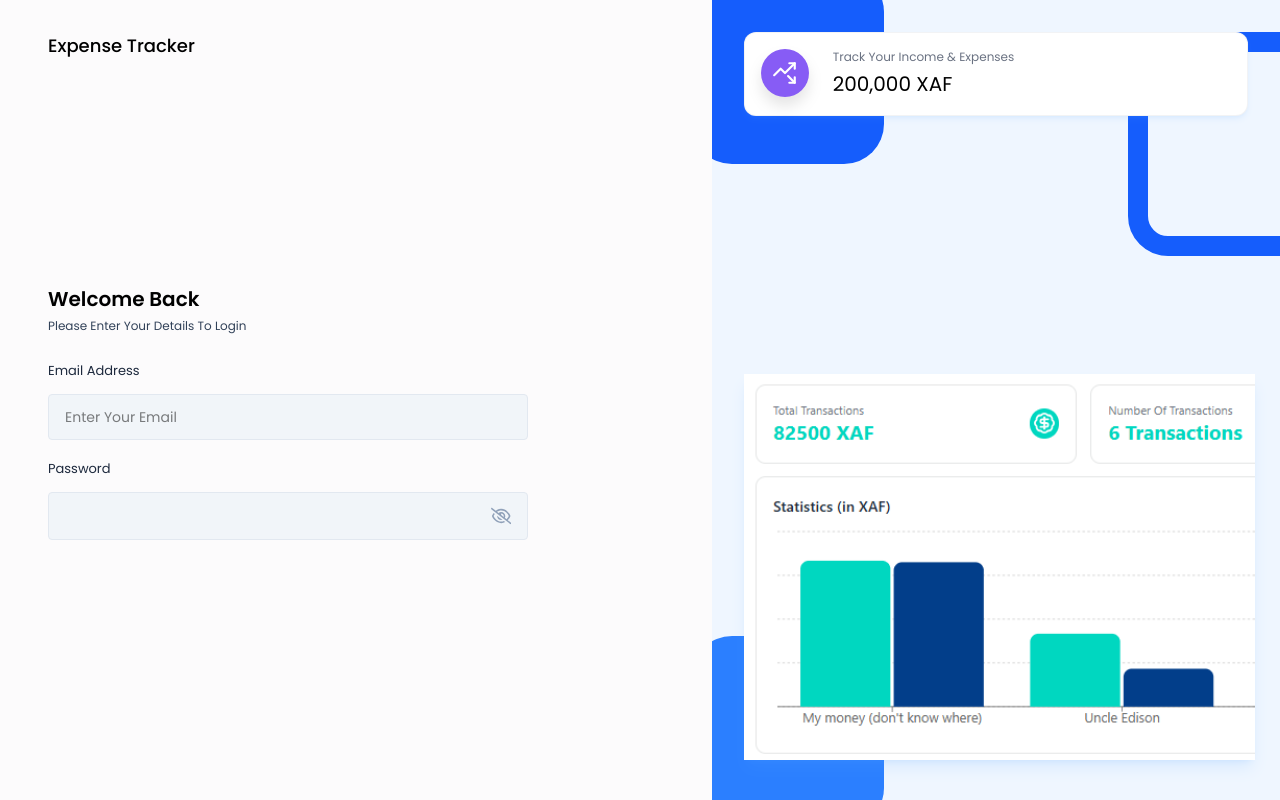
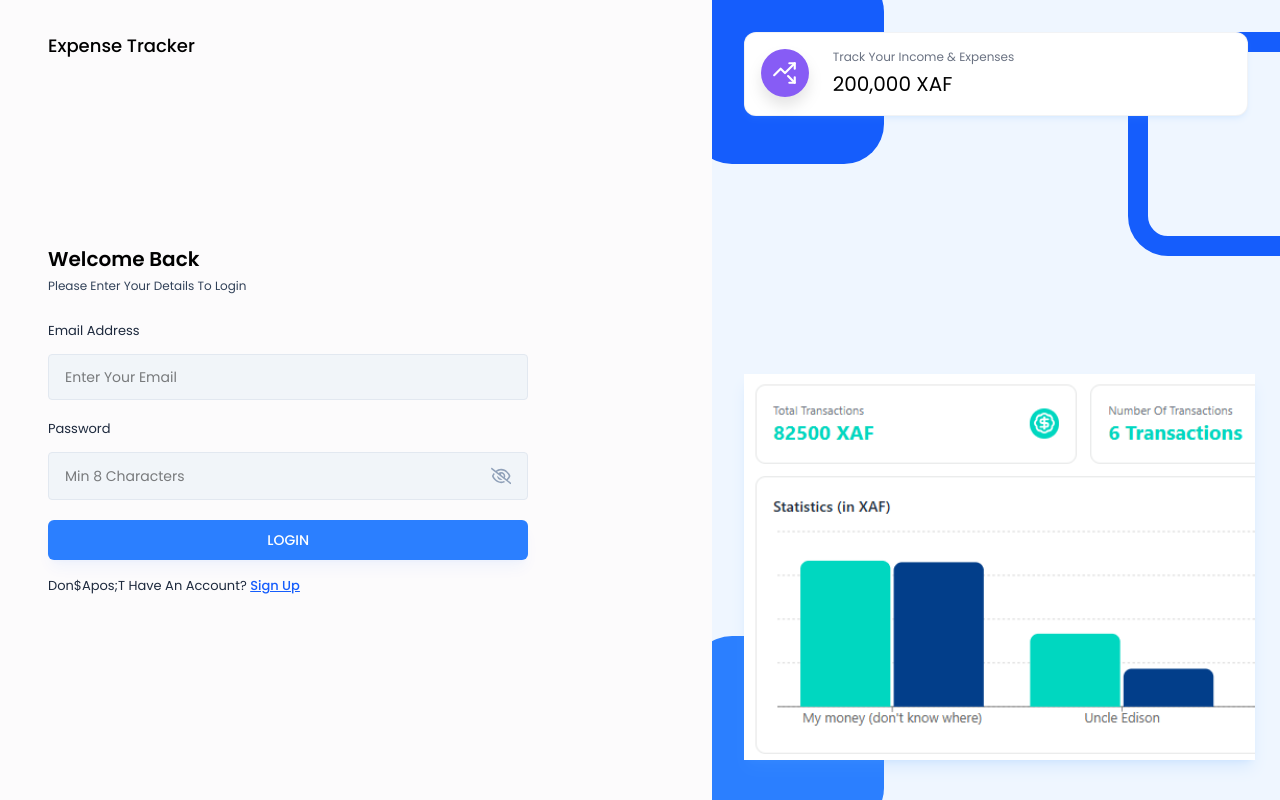
Before and after one commit to ChiSamuelA/ExpenseTracker, a React (Vite) app in the folder client/: page /login in a window 1280 px wide. Built offline with nearby package versions, Linux system fonts and the light colour scheme.

Commit message:
Front-end login interface V2

```diff
--- a/client/src/index.css
+++ b/client/src/index.css
@@ -22,3 +22,7 @@
 .input-box{
     @apply w-full flex justify-between gap-3 text-sm text-black bg-slate-100 rounded px-4 py-3 mb-4 mt-3 border border-slate-200 outline-none
 }
+
+.btn-primary{
+    @apply w-full text-sm font-medium text-white bg-blue-500 shadow-lg shadow-blue-600/5 p-[10px] rounded-md my-1 hover:bg-blue-600/15 hover:text-blue-600;
+}
--- a/client/src/pages/Auth/Login.jsx
+++ b/client/src/pages/Auth/Login.jsx
@@ -1,7 +1,8 @@
 import { useState } from 'react'
 import AuthLayout from '../../components/layouts/AuthLayout'
-import { useNavigate } from 'react-router-dom'
+import { Link, useNavigate } from 'react-router-dom'
 import Input from '../../components/Inputs/Input';
+import { validateEmail } from '../../utils/helper';
 
 const Login = () => {
   const [email, setEmail] = useState('');
@@ -11,7 +12,22 @@ const Login = () => {
   const navigate = useNavigate()
 
   // handle login form
-  const handleLogin = async (e) => {}
+  const handleLogin = async (e) => {
+    e.preventDefault();
+
+    setError('');
+
+    if(!validateEmail(email)){
+      setError('Please enter a valid email address.');
+    }
+
+    if(!password){
+      setError('Please enter the password');
+    }
+
+    // login API call
+
+  }
 
   return (
     <AuthLayout>
@@ -32,9 +48,22 @@ const Login = () => {
             value={password}
             onChange={({ target }) => setPassword(target.value)}
             label="Password"
-            placeholder=''
+            placeholder='Min 8 Characters'
             type='password'
           />
+
+          {error && <p className='text-red-500 text-xs pb-2.5'>{error}</p>}
+
+          <button className='btn-primary uppercase cursor-pointer' type='submit'>
+            login
+          </button>
+
+          <p className="mt-3 text-[13px] text-slate-800 capitalize">
+            don$apos;t have an account? {" "}
+            <Link className='font-medium text-blue-600 underline capitalize' to='/signup'>
+              sign up
+            </Link>
+          </p>
         </form>
       </div>
     </AuthLayout>
--- a/client/src/utils/helper.js
+++ b/client/src/utils/helper.js
@@ -0,0 +1,4 @@
+export const validateEmail = (email) => {
+    const regex = /^[^\s@]+@[^\s@]+\.[^\s@]+$/;
+    return regex.test(email);
+}
```
